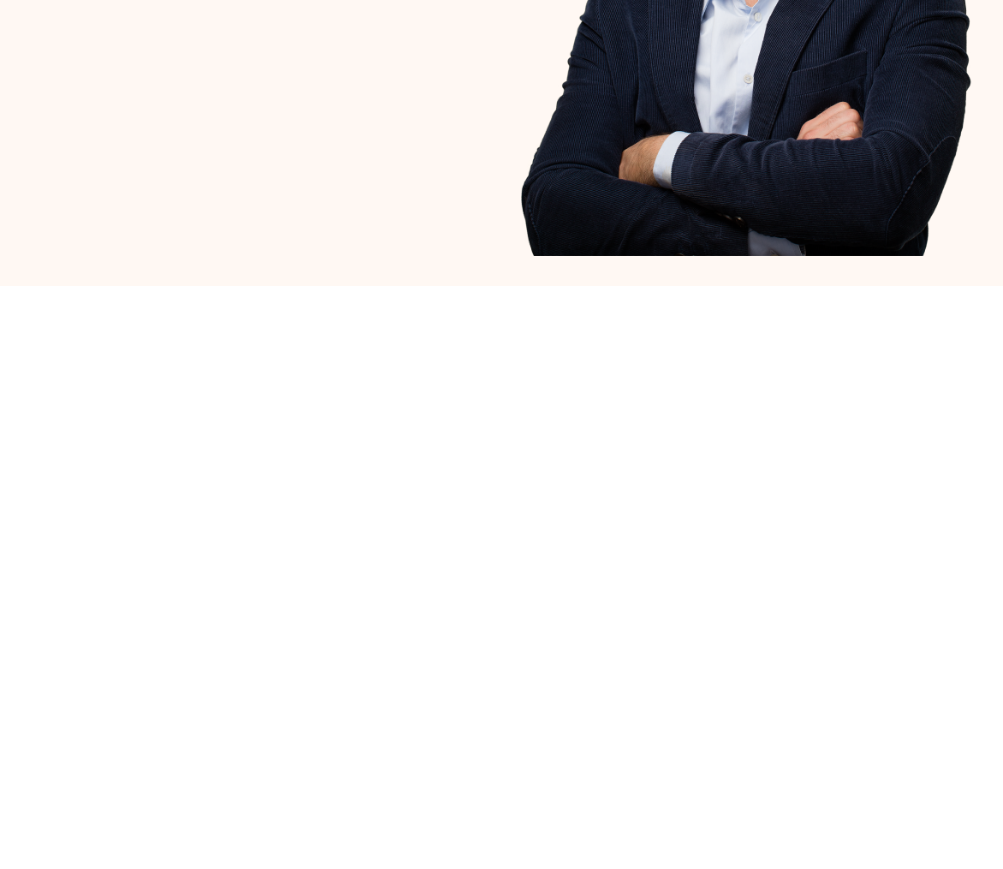
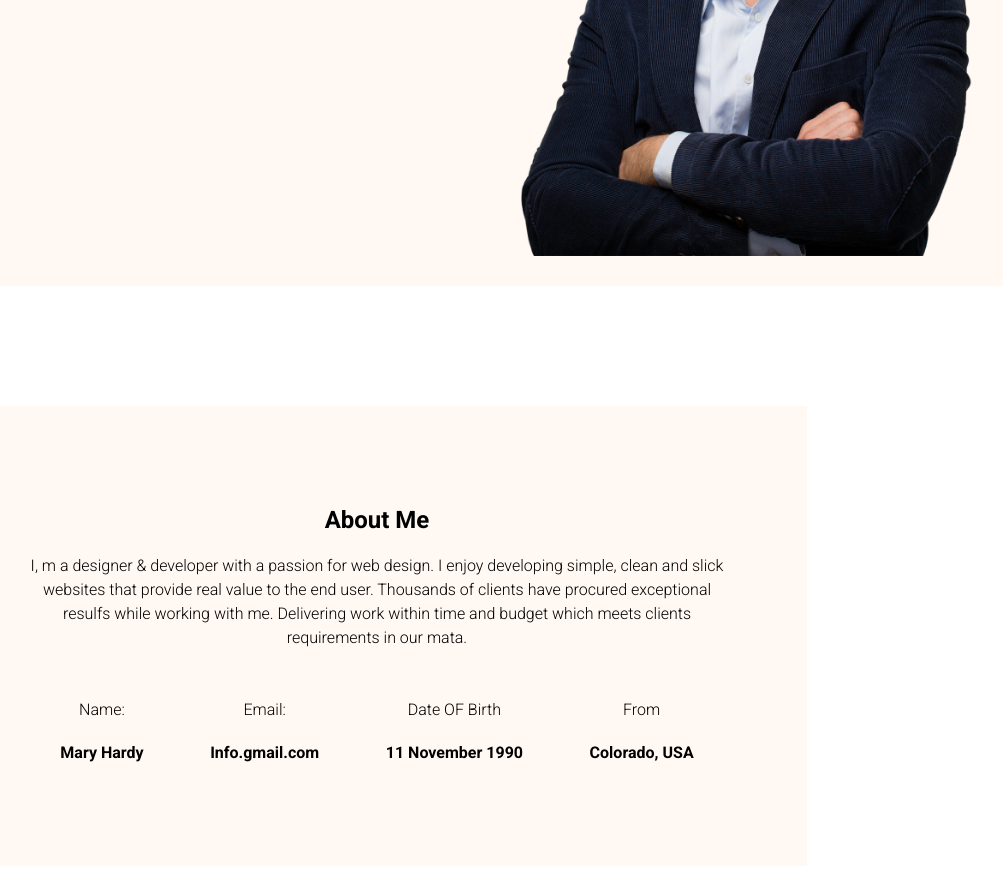
Before and after one commit to Shakil-Ahmmed8882/Web-Developer-Protfolio, a plain HTML site: page index.html in a window 1280 px wide. Shown: the part 504-1373 px from the top of the page, without its empty margins (263-1266 px from the left). Before the commit the page ends 800 px from the top, so only its background shows below. Drawn offline with Linux system fonts and the light colour scheme.

Commit message:
added about section

```diff
--- a/index.html
+++ b/index.html
@@ -33,5 +33,33 @@
             <img class="profile-pic" src="./images/hardy.png" alt="Profile picture">
       </div>
     </header>
+    <main>
+          <!-- about section start -->
+          <section class="about">
+            <h2>About Me </h2>
+            <p>I, m a designer & developer with a passion for web design. I enjoy developing simple, clean and slick websites that provide real value to the end user. Thousands of clients have procured exceptional resulfs while working with me. Delivering work within time and budget which meets clients requirements in our mata.</p>
+            <div class="about-info-container">
+                  <div class="about-info">
+                        <p>Name:</p>
+                        <h4>Mary Hardy</h4>
+                  </div>
+                  <div class="about-info">
+                        <p>Email:</p>
+                        <h4>Info.gmail.com</h4>
+                  </div>
+                  <div class="about-info">
+                        <p>Date OF Birth</p>
+                        <h4>11 November 1990</h4>
+                  </div>
+                  <div class="about-info">
+                        <p>From</p>
+                        <h4>Colorado, USA</h4>
+                  </div>
+            </div>
+
+          </section>
+          <!-- about section ends -->
+
+    </main>
   </body>
 </html>
--- a/styles/style.css
+++ b/styles/style.css
@@ -3,10 +3,13 @@ body {
   font-family: "Open Sans", sans-serif;
   font-family: "Roboto", sans-serif;
 }
+p{
+      line-height: 1.5;
+}
 /* Navigation Bar */
 nav {
   display: flex;
-  justify-content:space-between;
+  justify-content: space-between;
   margin: 0 200px;
 }
 nav > ul {
@@ -28,7 +31,7 @@ nav li a {
 nav span {
   color: #fd6e0a;
 }
-.btn-primary{
+.btn-primary {
   width: 100px;
   height: 40px;
   border: 0;
@@ -38,13 +41,28 @@ nav span {
 }
 
 /* Header styles  */
-.header{
+.header {
   background-color: #fff8f3;
 }
-.banner-content{
+.banner-content {
   display: flex;
   padding: 30px 30px 30px 150px;
 }
-.banner-content .profile-pic{
+.banner-content .profile-pic {
   width: 500px;
 }
+
+/* ABout section */
+.about {
+  background-color: #fff8f3;
+  width: 700px;
+  height: 300px;
+  padding: 80px;
+  margin: 120px auto;
+  text-align: center;
+}
+.about-info-container {
+  display: flex;
+  justify-content: space-around;
+  margin-top: 2rem;
+}
```
Lines whose indentation alone changed are shown as unchanged.
